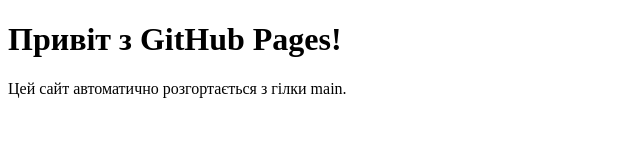
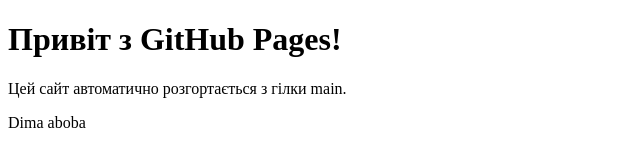
Before and after one commit to Abobiusus/ITINFR-EKZ3, a plain HTML site: page index.html in a window 1280 px wide. Shown: the full height of the page, 0-640 px from the left. Drawn offline with Linux system fonts and the light colour scheme.

Commit message:
update index

```diff
--- a/index.html
+++ b/index.html
@@ -7,5 +7,6 @@
 <body>
   <h1>Привіт з GitHub Pages!</h1>
   <p>Цей сайт автоматично розгортається з гілки main.</p>
+  <p>Dima aboba</p>
 </body>
 </html>
```
